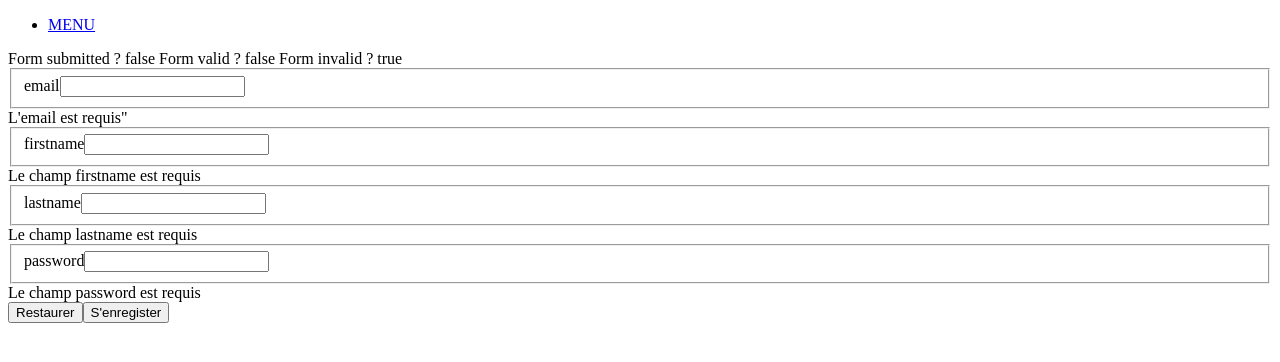
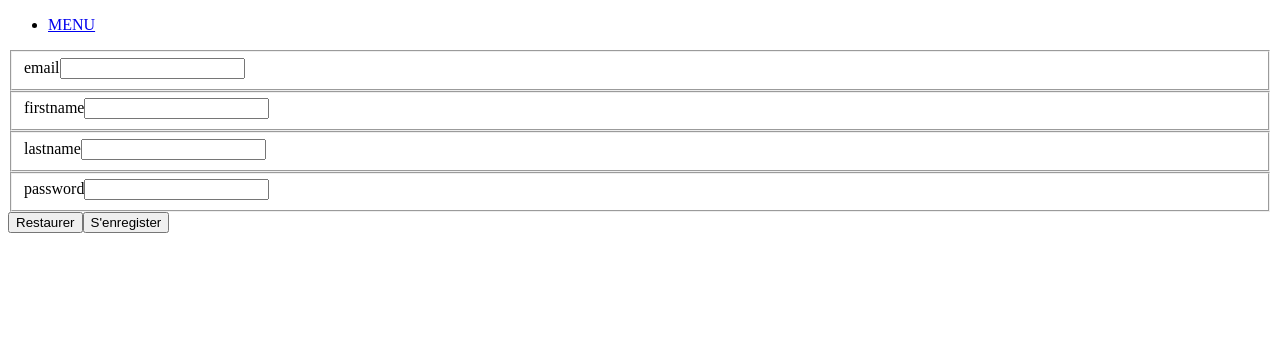
Before and after one commit to albja/Angular, an Angular app in the folder myFirstApp/: page /signup in a window 1280 px wide. Shown: the top 362 px of the page. Built offline with nearby package versions, Linux system fonts and the light colour scheme.

Commit message:
add console.lo of signup inputs on submit

```diff
--- a/myFirstApp/src/app/signup/signup.component.html
+++ b/myFirstApp/src/app/signup/signup.component.html
@@ -1,9 +1,4 @@
 <form #myForm="ngForm" (ngSubmit)="onSubmit()">
-  <div>
-    Form submitted ? {{ myForm.submitted }} Form valid ? {{ myForm.valid }} Form
-    invalid ? {{ myForm.invalid }}
-  </div>
-
   <fieldset>
     <label for="email">email</label>
     <input
@@ -19,15 +14,17 @@
   </fieldset>
 
   <!-- Message d'erreurs de title -->
-  <div *ngIf="email.errors">
+  <div *ngIf="email.errors && myForm.submitted">
     <span *ngIf="email.errors?.['required']">L'email est requis</span>
     <span *ngIf="email.errors?.['minlength']"
       >La longueur minimale doit être supérieure à 5</span
     >
+
+    <span *ngIf="email.errors?.['email']">Doit être au format email</span>"
+
     <span *ngIf="email.errors?.['maxlength']"
-      >La longueur maximale doit être inférieure à 30</span
+      >Ne doit pas contenir plus de 15 caractères</span
     >
-    <span *ngIf="email.errors?.['email']">Doit être au format email</span>"
   </div>
 
   <fieldset>
@@ -43,7 +40,7 @@
   </fieldset>
 
   <!-- Message d'erreurs de quantity -->
-  <div *ngIf="firstname.errors">
+  <div *ngIf="firstname.errors && myForm.submitted">
     <span *ngIf="firstname.errors?.['required']"
       >Le champ firstname est requis</span
     >
@@ -65,7 +62,7 @@
   </fieldset>
 
   <!-- Message d'erreurs de date -->
-  <div *ngIf="lastname.errors">
+  <div *ngIf="lastname.errors && myForm.submitted">
     <span *ngIf="lastname.errors?.['required']"
       >Le champ lastname est requis</span
     >
@@ -88,15 +85,30 @@
   </fieldset>
 
   <!-- Message d'erreurs de contact -->
-  <div *ngIf="password.errors">
+  <div *ngIf="password.errors && myForm.submitted">
     <span *ngIf="password.errors?.['required']"
       >Le champ password est requis</span
     >
-    <span *ngIf="password.errors?.['minlength']"
+    <span *ngIf="password.errors?.['minlength=3']"
       >Doit contenir au moins 3 caractères</span
     >
   </div>
-
+  <div *ngIf="email.errors && myForm.submitted">
+    <span *ngIf="email.errors['required']">Le champ mail est requis</span>
+    <span *ngIf="email.errors['email']">L'adresse mail doit être valide</span>
+    <span *ngIf="email.errors?.['minlength']"
+      >Doit contenir au moins 3 caractères</span
+    >
+  </div>
   <button type="reset">Restaurer</button>
   <button type="submit">S'enregister</button>
+
+  <div class="formContainer" *ngIf="showInfos">
+    <p>Your informations:</p>
+    <div>
+      <div>Firstname: {{ user.firstname }}</div>
+      <div>Lastname: {{ user.lastname }}</div>
+      <div>Email: {{ user.email }}</div>
+    </div>
+  </div>
 </form>
--- a/myFirstApp/src/app/signup/signup.component.ts
+++ b/myFirstApp/src/app/signup/signup.component.ts
@@ -6,12 +6,25 @@ import { User } from 'src/model/user'
   styleUrls: ['./signup.component.css']
 })
 export class SignupComponent {
+  showInfos = false;
 
+  user = {
+    firstname: '',
+    lastname: '',
+    email: '',
+    password: '',
+  };
+  showRecap(): void {
+    this.showInfos = !this.showInfos;
+    console.log(this.showInfos)
+  }
   model: User = new User("", "", "", "");
   constructor() { }
   onSubmit(): void {
 
-    console.log('Votre compte a bien été enregistré');
+    console.log(this.model);
+
   }
 
+
 }
```
